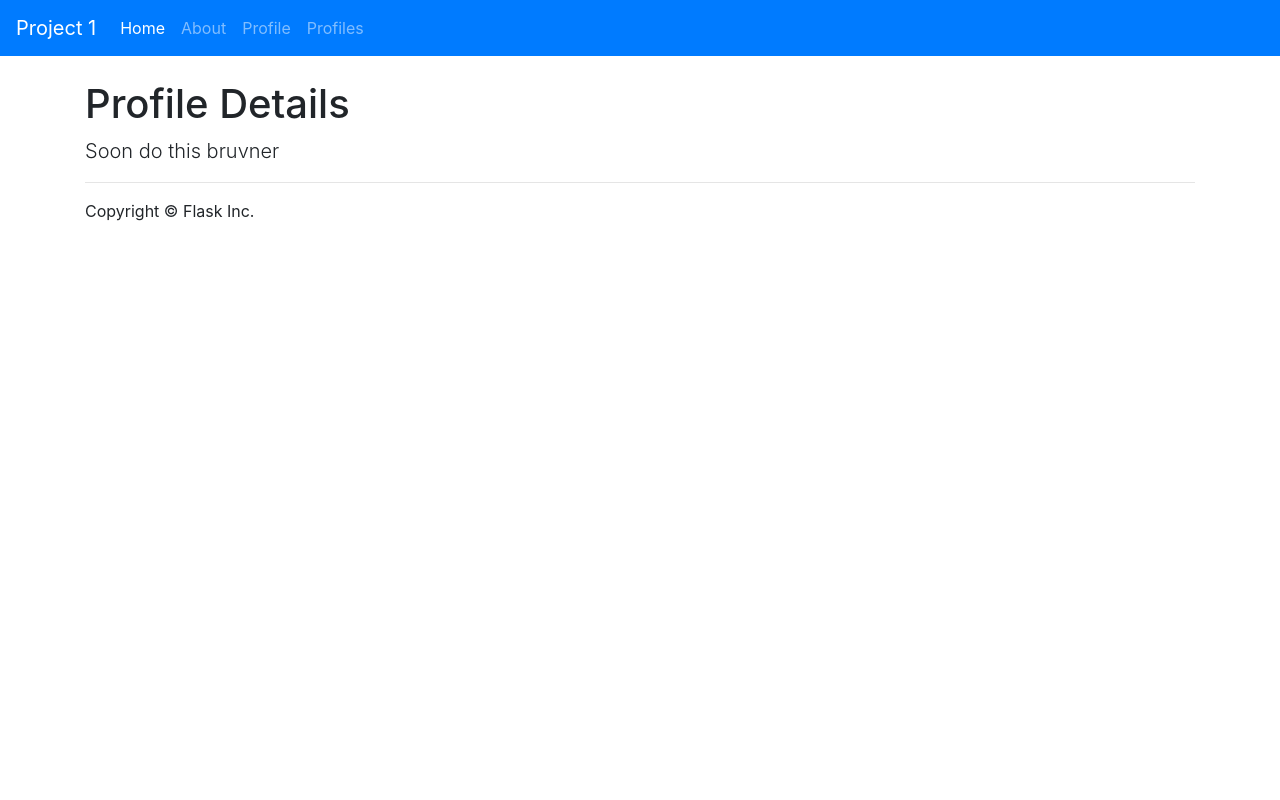
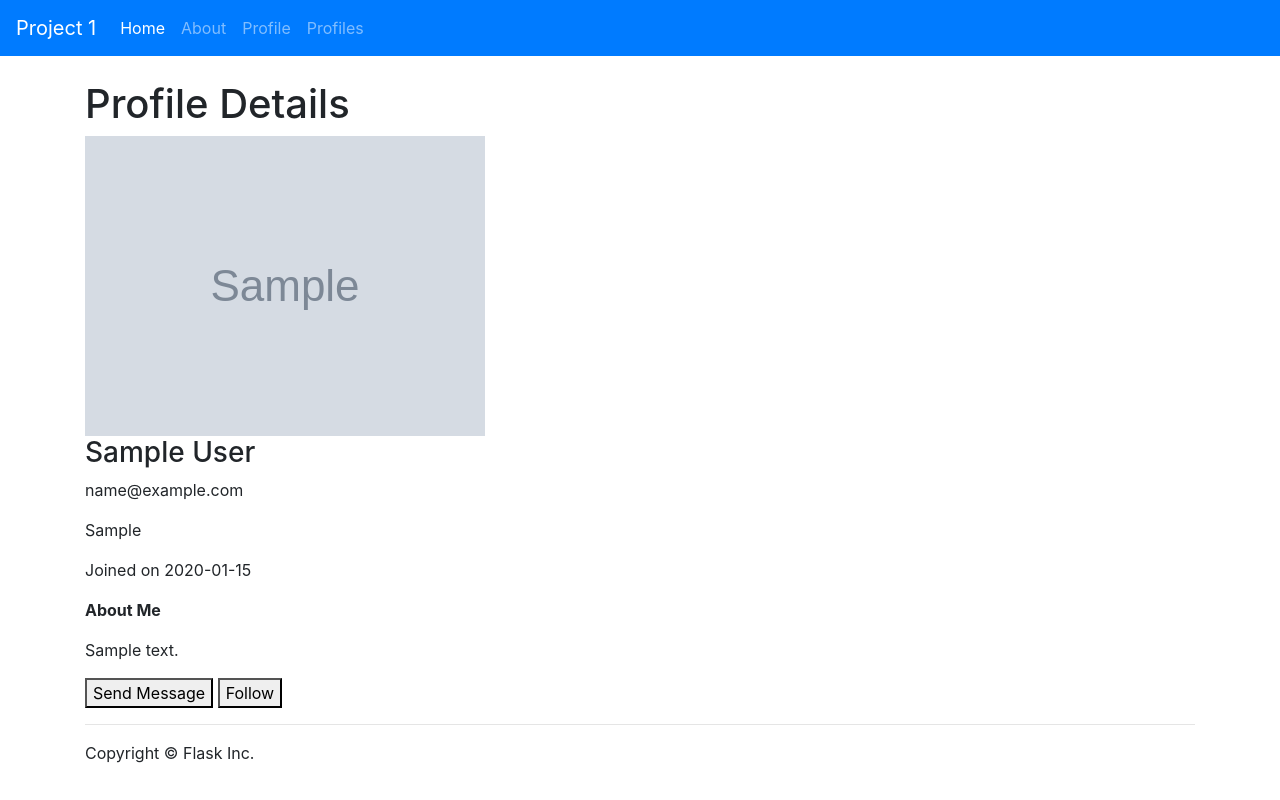
Before and after one commit to natechris-devine/info3180-project1, a Flask app: page /profile/1 in a window 1280 px wide. Run offline with Flask 2, Linux system fonts and the light colour scheme; tables that the repository leaves empty hold one stand-in row (values such as "Sample post"); grey boxes marked "Sample" are stand-in pictures; some libraries are stand-ins or nearby versions.

Commit message:
Detailed View works. Needs formatting

```diff
--- a/app/templates/profile_details.html
+++ b/app/templates/profile_details.html
@@ -2,5 +2,21 @@
 
 {% block main %}
 <h1 class="page-header">Profile Details</h1>
-<p class="lead">Soon do this bruvner<br/></p>
+<div>
+    <img class = "profile med-pic" src="{{ url_for('static', filename = profile.profile_picture)}}">
+    <div>
+        <h3>{{ profile.first_name }} {{ profile.last_name }}</h3>
+        <p>{{ profile.email }}</p>
+        <p>{{ profile.location }}</p>
+        <p>Joined on {{ profile.date_created }}</p>
+    </div>
+    <div>
+        <p><strong>About Me</strong></p>
+        <p>{{ profile.biography }}</p>
+    </div>
+    <div>
+        <button>Send Message</button>
+        <button>Follow</button>
+    </div>
+</div>
 {% endblock %}
--- a/app/templates/view_profiles.html
+++ b/app/templates/view_profiles.html
@@ -3,7 +3,6 @@
 {% block main %}
 {% include 'flash_messages.html' %}
 <h1 class="page-header">Profiles</h1>
-<p class="lead">Soon do this bruvner<br/></p>
 {% for profile in profiles %}
     {# Draft idea of layout. Will need refinement #}
     <div>
--- a/app/views.py
+++ b/app/views.py
@@ -76,6 +76,8 @@ def view_profiles():
     return render_template("view_profiles.html", profiles = profiles)
 
 def update_filepaths(profiles):
+    if type(profiles) != list:
+        profiles = [profiles]
     for profile in profiles:
         profile.profile_picture = 'uploads/' + profile.profile_picture
 
@@ -83,7 +85,12 @@ def update_filepaths(profiles):
 @app.route('/profile/<userid>')
 def view_profile(userid):
     """Query database for complete user info for id, then pass to a template to render the info"""
-    return render_template("profile_details.html")
+    profile = db.session.query(UserProfile).get(userid)
+    if profile:
+        update_filepaths(profile)
+        return render_template("profile_details.html", profile = profile)
+    else:
+        return redirect(url_for("view_profiles"))
 
 ###
 # The functions below should be applicable to all Flask apps.
```
